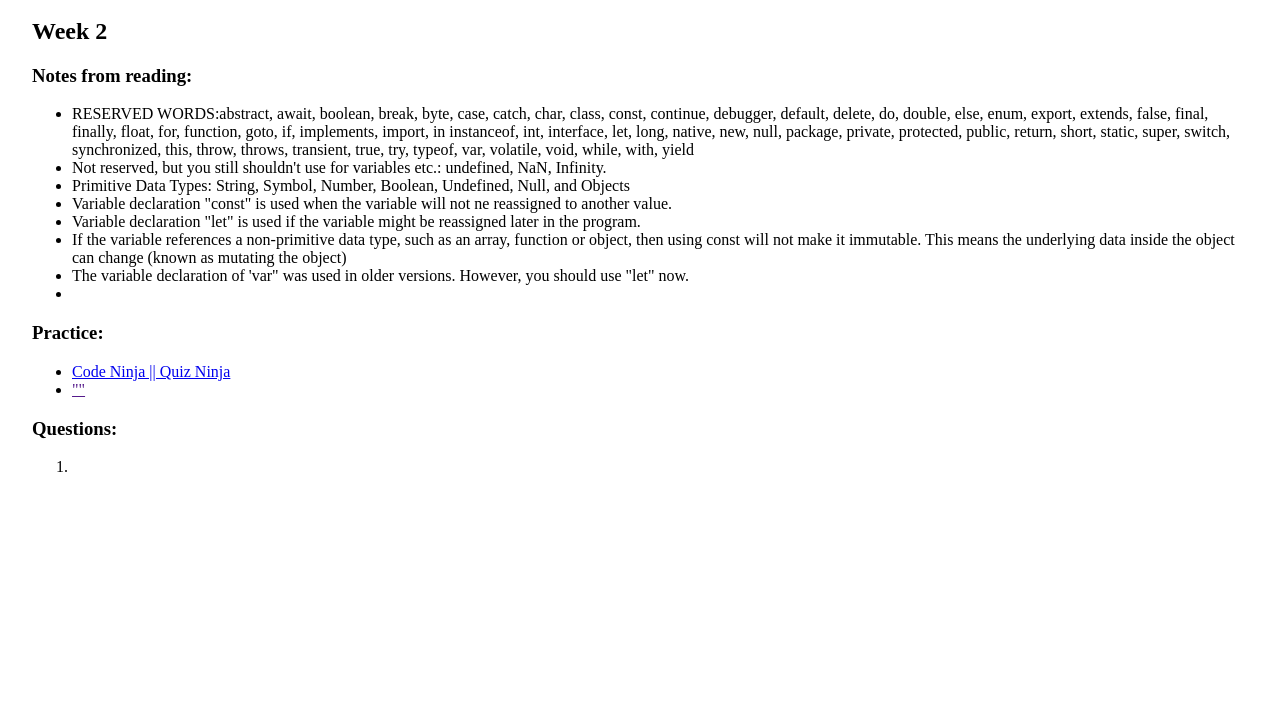
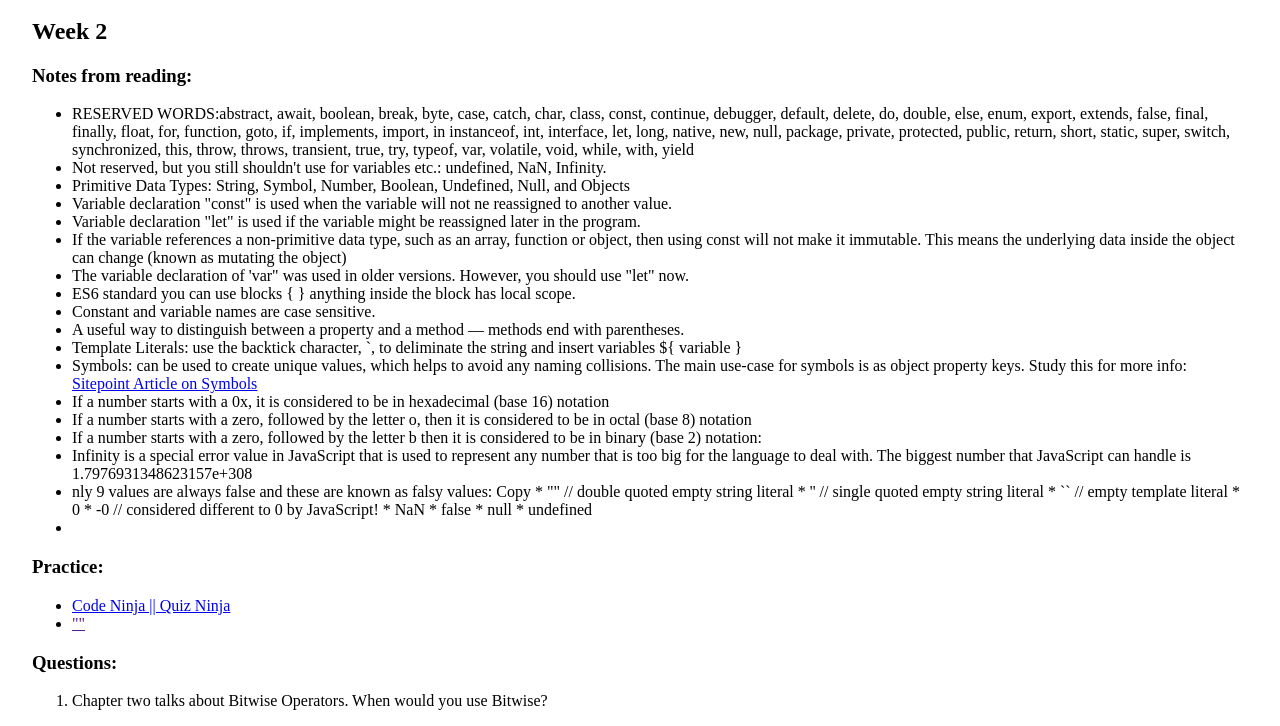
Before and after one commit to DarrinFry/wdd330, a plain HTML site: page week2/index.html in a window 1280 px wide. Shown: the part 100-826 px from the top of the page. Before the commit the page ends 800 px from the top, so only its background shows below. Drawn offline with Linux system fonts and the light colour scheme.

Commit message:
done with chapter 2

```diff
--- a/js/quiz_ninja.js
+++ b/js/quiz_ninja.js
@@ -1 +1,5 @@
 alert('Welcome to Quiz Ninja!');
+
+const question = "What is Superman's real name?";
+const answer = prompt(question);
+alert (`You answered ${answer}`);
--- a/week2/index.html
+++ b/week2/index.html
@@ -22,7 +22,29 @@
             <li>Variable declaration "let" is used if the variable might be reassigned later in the program.</li>
             <li>If the variable references a non-primitive data type, such as an array, function or object, then using const will not make it immutable. This means the underlying data inside the object can change (known as mutating the object)</li>
             <li>The variable declaration of 'var" was used in older versions. However, you should use "let" now.</li>
+            <li>ES6 standard you can use blocks { } anything inside the block has local scope. </li>
+            <li>Constant and variable names are case sensitive.</li>
+            <li>A useful way to distinguish between a property and a method ― methods end with parentheses.</li>
+            <li>Template Literals: use the backtick character, `, to deliminate the string and insert variables ${ variable }</li>
+            <li>Symbols: can be used to create unique values, which helps to avoid any naming collisions. The main use-case for symbols is as object property keys. Study this for more info: <a href="https://www.sitepoint.com/es6-symbols-uses/" target="_blank "> Sitepoint Article on Symbols</a> </li>
+            <li>If a number starts with a 0x, it is considered to be in hexadecimal (base 16) notation</li>
+            <li>If a number starts with a zero, followed by the letter o, then it is considered to be in octal (base 8) notation</li>
+            <li>If a number starts with a zero, followed by the letter b then it is considered to be in binary (base 2) notation:</li>
+            <li>Infinity is a special error value in JavaScript that is used to represent any number that is too big for the language to deal with. The biggest number that JavaScript can handle is 1.7976931348623157e+308</li>
+            <li>nly 9 values are always false and these are known as falsy values:
+
+                Copy
+                * "" // double quoted empty string literal
+                * '' // single quoted empty string literal
+                * `` // empty template literal
+                * 0
+                * -0 // considered different to 0 by JavaScript!
+                * NaN
+                * false
+                * null
+                * undefined</li>
             <li></li>
+
 
         </ul>
     </div>
@@ -37,7 +59,7 @@
     <div>
         <h3>Questions:</h3>
         <ol>
-            <li></li>
+            <li>Chapter two talks about Bitwise Operators. When would you use Bitwise?</li>
         </ol>
     </div>
 
```
